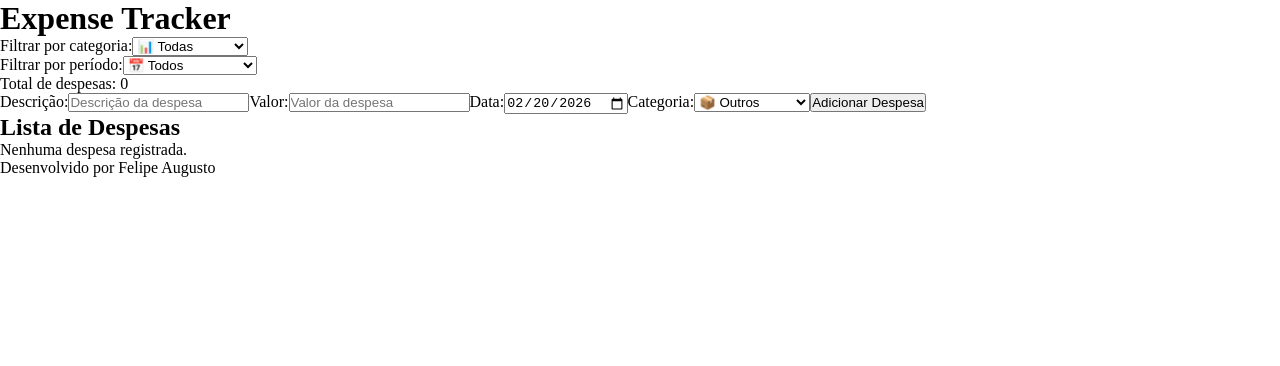
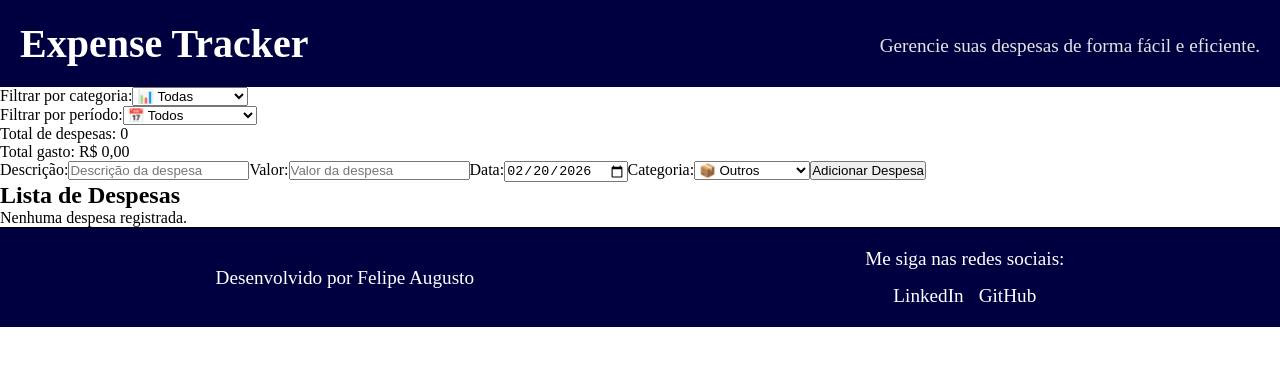
Before and after one commit to felipedev90/expense-tracker, a React (Vite) app: page / in a window 1280 px wide. Shown: the top 366 px of the page. Built offline with nearby package versions, Linux system fonts and the light colour scheme.

Commit message:
refactor: extract Filters and ExpenseSummary components, reorganize folder structure

```diff
--- a/src/App.tsx
+++ b/src/App.tsx
@@ -1,26 +1,28 @@
 import { useState } from "react";
-import Header from "./components/Header";
-import Footer from "./components/Footer";
-import ExpenseForm from "./components/ExpenseForm";
-import ExpenseList from "./components/ExpenseList";
+import Header from "./components/header/Header";
+import Footer from "./components/footer/Footer";
+import ExpenseForm from "./components/expenseForm/ExpenseForm";
+import ExpenseList from "./components/expenseList/ExpenseList";
 import { useLocalStorage } from "./hooks/useLocalStorage";
-import { formatCurrency } from "./utils/currencyFormatter";
-import { CATEGORY_CONFIG, categories } from "./types/expense";
 import type {
   Expense,
   ExpenseFormData,
   Category,
   Period,
 } from "./types/expense";
+import ExpenseSummary from "./components/expenseSummary/ExpenseSummary";
+import Filters from "./components/filters/Filters";
 
 function App() {
   const [expenses, setExpenses] = useLocalStorage<Expense[]>(
     "expense-tracker-expenses",
     [],
   );
+
   const [selectedCategory, setSelectedCategory] = useState<Category | "Todas">(
     "Todas",
   );
+
   const [selectedPeriod, setSelectedPeriod] = useState<Period>("Todos");
 
   const hoje = new Date();
@@ -74,44 +76,23 @@ function App() {
   return (
     <div>
       <Header />
-      <div>
-        <label htmlFor="category">Filtrar por categoria:</label>
-        <select
-          value={selectedCategory}
-          onChange={(e) =>
-            setSelectedCategory(e.target.value as Category | "Todas")
-          }
-        >
-          <option value="Todas">📊 Todas</option>
-          {categories.map((category) => (
-            <option key={category} value={category}>
-              {CATEGORY_CONFIG[category].icon} {category}
-            </option>
-          ))}
-        </select>
-      </div>
-      <div>
-        <label htmlFor="period">Filtrar por período:</label>
-        <select
-          value={selectedPeriod}
-          onChange={(e) => setSelectedPeriod(e.target.value as Period)}
-        >
-          <option value="Todos">📅 Todos</option>
-          <option value="Últimos 7 dias">📅 Últimos 7 dias</option>
-          <option value="Últimos 30 dias">📅 Últimos 30 dias</option>
-        </select>
-      </div>
-      <p>Total de despesas: {expenses.length}</p>
+      <Filters
+        selectedCategory={selectedCategory}
+        setSelectedCategory={setSelectedCategory}
+        selectedPeriod={selectedPeriod}
+        setSelectedPeriod={setSelectedPeriod}
+      />
+      <ExpenseSummary
+        totalExpenses={filteredExpenses.length}
+        totalAmount={totalDeGastos}
+      />
+
       <ExpenseForm addExpense={addExpenseHandler} />
       <ExpenseList
         expenses={filteredExpenses}
         onDelete={deleteExpenseHandler}
       />
-      {totalDeGastos === 0 ? (
-        ""
-      ) : (
-        <span>Total gasto: {formatCurrency(totalDeGastos)}</span>
-      )}
+
       <Footer />
     </div>
   );
--- a/src/components/Footer.tsx
+++ /dev/null
@@ -1,7 +0,0 @@
-export default function Footer() {
-  return (
-    <footer>
-      <p>Desenvolvido por Felipe Augusto</p>
-    </footer>
-  );
-}
--- a/src/components/Header.tsx
+++ /dev/null
@@ -1,7 +0,0 @@
-export default function Header() {
-  return (
-    <header>
-      <h1>Expense Tracker</h1>
-    </header>
-  );
-}
--- a/src/components/ExpenseForm.tsx
+++ b/src/components/expenseForm/ExpenseForm.tsx
@@ -1,17 +1,6 @@
 import { useState } from "react";
-import {
-  type ExpenseFormData,
-  type Category,
-  CATEGORY_CONFIG,
-} from "../types/expense";
-
-const categories: Category[] = [
-  "Alimentação",
-  "Saúde",
-  "Lazer",
-  "Bike",
-  "Outros",
-];
+import { CATEGORY_CONFIG, categories } from "../../types/expense";
+import type { ExpenseFormData, Category } from "../../types/expense";
 
 interface ExpenseFormProps {
   addExpense: (expenseData: ExpenseFormData) => void;
--- a/src/components/ExpenseItem.tsx
+++ b/src/components/expenseItem/ExpenseItem.tsx
@@ -1,6 +1,6 @@
-import { formatCurrency } from "../utils/currencyFormatter";
-import { CATEGORY_CONFIG } from "../types/expense";
-import type { Expense } from "../types/expense";
+import { formatCurrency } from "../../utils/currencyFormatter";
+import { CATEGORY_CONFIG } from "../../types/expense";
+import type { Expense } from "../../types/expense";
 
 interface ExpenseItemProps {
   expense: Expense;
--- a/src/components/ExpenseList.tsx
+++ b/src/components/expenseList/ExpenseList.tsx
@@ -1,5 +1,5 @@
-import ExpenseItem from "./ExpenseItem";
-import type { Expense } from "../types/expense";
+import ExpenseItem from "../expenseItem/ExpenseItem";
+import type { Expense } from "../../types/expense";
 
 interface ExpenseListProps {
   expenses: Expense[];
--- /dev/null
+++ b/src/components/expenseSummary/ExpenseSummary.tsx
@@ -0,0 +1,16 @@
+import { formatCurrency } from "../../utils/currencyFormatter";
+
+export default function ExpenseSummary({
+  totalExpenses,
+  totalAmount,
+}: {
+  totalExpenses: number;
+  totalAmount: number;
+}) {
+  return (
+    <div>
+      <p>Total de despesas: {totalExpenses}</p>
+      <p>Total gasto: {formatCurrency(totalAmount)}</p>
+    </div>
+  );
+}
--- /dev/null
+++ b/src/components/filters/Filters.tsx
@@ -0,0 +1,49 @@
+import type { Category } from "../../types/expense";
+import { categories, CATEGORY_CONFIG } from "../../types/expense";
+import type { Period } from "../../types/expense";
+
+interface FiltersProps {
+  selectedCategory: Category | "Todas";
+  setSelectedCategory: (category: Category | "Todas") => void;
+  selectedPeriod: Period;
+  setSelectedPeriod: (period: Period) => void;
+}
+
+export default function Filters({
+  selectedCategory,
+  setSelectedCategory,
+  selectedPeriod,
+  setSelectedPeriod,
+}: FiltersProps) {
+  return (
+    <div>
+      <div>
+        <label htmlFor="category">Filtrar por categoria:</label>
+        <select
+          value={selectedCategory}
+          onChange={(e) =>
+            setSelectedCategory(e.target.value as Category | "Todas")
+          }
+        >
+          <option value="Todas">📊 Todas</option>
+          {categories.map((category) => (
+            <option key={category} value={category}>
+              {CATEGORY_CONFIG[category].icon} {category}
+            </option>
+          ))}
+        </select>
+      </div>
+      <div>
+        <label htmlFor="period">Filtrar por período:</label>
+        <select
+          value={selectedPeriod}
+          onChange={(e) => setSelectedPeriod(e.target.value as Period)}
+        >
+          <option value="Todos">📅 Todos</option>
+          <option value="Últimos 7 dias">📅 Últimos 7 dias</option>
+          <option value="Últimos 30 dias">📅 Últimos 30 dias</option>
+        </select>
+      </div>
+    </div>
+  );
+}
--- /dev/null
+++ b/src/components/footer/Footer.module.css
@@ -0,0 +1,46 @@
+.footer {
+  height: 100%;
+  padding: 20px;
+  background-color: #000040;
+  color: #ffffff;
+  border-top: #000000 1px solid;
+}
+
+.footerContainer {
+  display: flex;
+  flex-direction: row;
+  flex-wrap: wrap;
+  justify-content: space-around;
+  align-items: center;
+}
+
+.developerInfo {
+  margin: 0;
+  font-size: 1.2rem;
+}
+
+.socialLinks {
+  display: flex;
+  flex-direction: column;
+  align-items: center;
+  gap: 15px;
+}
+
+.followText {
+  font-size: 1.2rem;
+}
+
+.linkContainer {
+  display: flex;
+  gap: 15px;
+}
+
+.link {
+  text-decoration: none;
+  color: #ffffff;
+  font-size: 1.2rem;
+}
+
+.link:hover {
+  color: #770000;
+}
--- /dev/null
+++ b/src/components/footer/Footer.tsx
@@ -0,0 +1,42 @@
+import styles from "./Footer.module.css";
+
+export default function Footer() {
+  return (
+    <footer className={styles.footer}>
+      <div className={styles.footerContainer}>
+        <div className={styles.developerInfo}>
+          <p>Desenvolvido por Felipe Augusto</p>
+        </div>
+        <div className={styles.socialLinks}>
+          <div className={styles.followText}>
+            <span>Me siga nas redes sociais:</span>
+          </div>
+          <div>
+            <div className={styles.linkContainer}>
+              <div className={styles.linkA}>
+                <a
+                  href="https://www.linkedin.com/in/felipesilva90/"
+                  target="_blank"
+                  rel="noopener noreferrer"
+                  className={styles.link}
+                >
+                  LinkedIn
+                </a>
+              </div>
+              <div className={styles.linkB}>
+                <a
+                  href="http://www.github.com/felipedev90"
+                  target="_blank"
+                  rel="noopener noreferrer"
+                  className={styles.link}
+                >
+                  GitHub
+                </a>
+              </div>
+            </div>
+          </div>
+        </div>
+      </div>
+    </footer>
+  );
+}
--- /dev/null
+++ b/src/components/header/Header.module.css
@@ -0,0 +1,37 @@
+.headerContainer {
+  display: flex;
+  flex-direction: row;
+  flex-wrap: wrap;
+  justify-content: space-between;
+  align-items: center;
+
+  padding: 20px;
+  background-color: #000040;
+}
+
+.title h1 {
+  margin: 0;
+  font-size: 2.5rem;
+  color: #ffffff;
+}
+
+.subtitle p {
+  margin: 5px 0 0;
+  font-size: 1.2rem;
+  color: #e4e4e4;
+}
+
+@media (max-width: 720px) {
+  .headerContainer {
+    flex-direction: column;
+    text-align: center;
+  }
+
+  .title h1 {
+    font-size: 2rem;
+  }
+
+  .subtitle {
+    margin-top: 10px;
+  }
+}
--- /dev/null
+++ b/src/components/header/Header.tsx
@@ -0,0 +1,16 @@
+import styles from "./Header.module.css";
+
+export default function Header() {
+  return (
+    <header>
+      <div className={styles.headerContainer}>
+        <div className={styles.title}>
+          <h1>Expense Tracker</h1>
+        </div>
+        <div className={styles.subtitle}>
+          <p>Gerencie suas despesas de forma fácil e eficiente.</p>
+        </div>
+      </div>
+    </header>
+  );
+}
```
